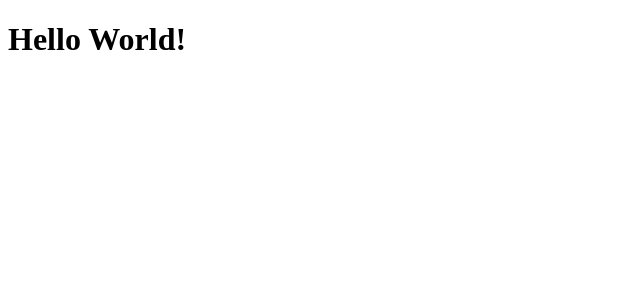
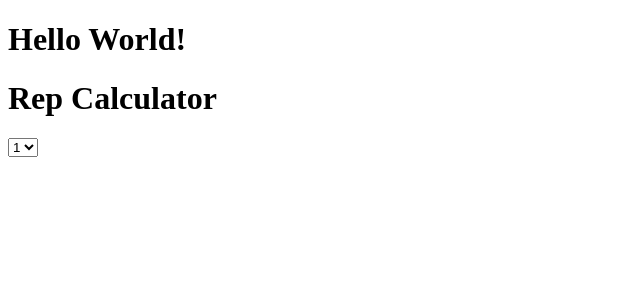
Before and after one commit to swbenson11/RPE-Calculator, a React (Vite) app: page / in a window 1280 px wide. Shown: the top 300 px of the page, without its empty margins (0-640 px from the left). Built offline with nearby package versions, Linux system fonts and the light colour scheme.

Commit message:
Started messing around

```diff
--- a/package.json
+++ b/package.json
@@ -11,6 +11,7 @@
   "author": "",
   "license": "ISC",
   "devDependencies": {
+    "@types/node": "^13.11.0",
     "parcel-bundler": "^1.12.4",
     "typescript": "^3.8.3"
   },
--- /dev/null
+++ b/src/components/RpeCalculator/RpeCalculator.tsx
@@ -0,0 +1,26 @@
+import { Dropdown } from '../../ui/Dropdown';
+import React = require('react');
+
+export default class RpeCalculator extends React.Component {
+  dropdownValues = [1, 2, 3].map(x => {
+    return {
+      label: x.toString(),
+      value: x
+    };
+  });
+
+  render() {
+    return (
+      <div>
+        <h1>Rep Calculator</h1>
+        <Dropdown
+          selectedValue={1}
+          values={this.dropdownValues}
+          onChange={() => {
+            console.log('test');
+          }}
+        />
+      </div>
+    );
+  }
+}
--- /dev/null
+++ b/src/components/RpeCalculator/index.ts
@@ -0,0 +1,3 @@
+import RpeCalculator from './RpeCalculator';
+
+export default RpeCalculator;
--- a/src/index.tsx
+++ b/src/index.tsx
@@ -1,12 +1,17 @@
-import * as React from 'react'
-import { Component } from 'react'
-import { render } from 'react-dom'
-// import './index.css'
+import * as React from 'react';
+import { render } from 'react-dom';
+import './index.scss';
+import RpeCalculator from './components/RpeCalculator';
 
-class App extends Component {
+class App extends React.PureComponent {
   render() {
-    return (<h1>Hello World!</h1>)
+    return (
+      <div>
+        <h1>Hello World!</h1>
+        <RpeCalculator />
+      </div>
+    );
   }
 }
 
-render(<App />, document.getElementById('root'))
+render(<App />, document.getElementById('root'));
--- /dev/null
+++ b/src/ui/Dropdown.tsx
@@ -0,0 +1,23 @@
+import * as React from 'react';
+interface Props {
+  selectedValue?: any;
+  values: Array<{ label: string; value: any }>;
+  onChange: () => void;
+}
+
+export const Dropdown = (props: Props) => {
+  let { selectedValue, values, onChange } = props;
+  return (
+    <select name="select" onChange={onChange}>
+      {values.map(dropdownValue => {
+        return (
+          <option
+            value={dropdownValue.value}
+            selected={dropdownValue.value === selectedValue}>
+            {dropdownValue.label}
+          </option>
+        );
+      })}
+    </select>
+  );
+};
```
Also changed, not shown: 5 other files (tests, documents, lock files or other folders).
